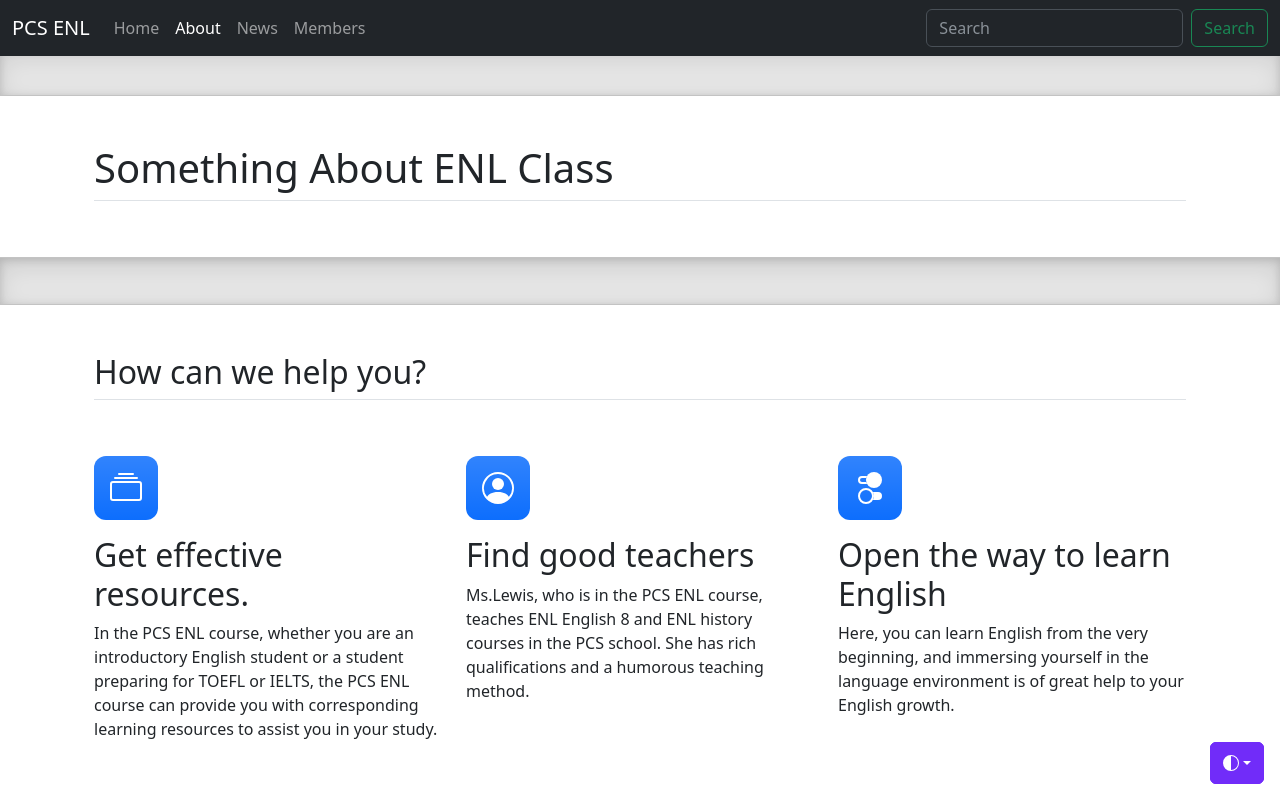
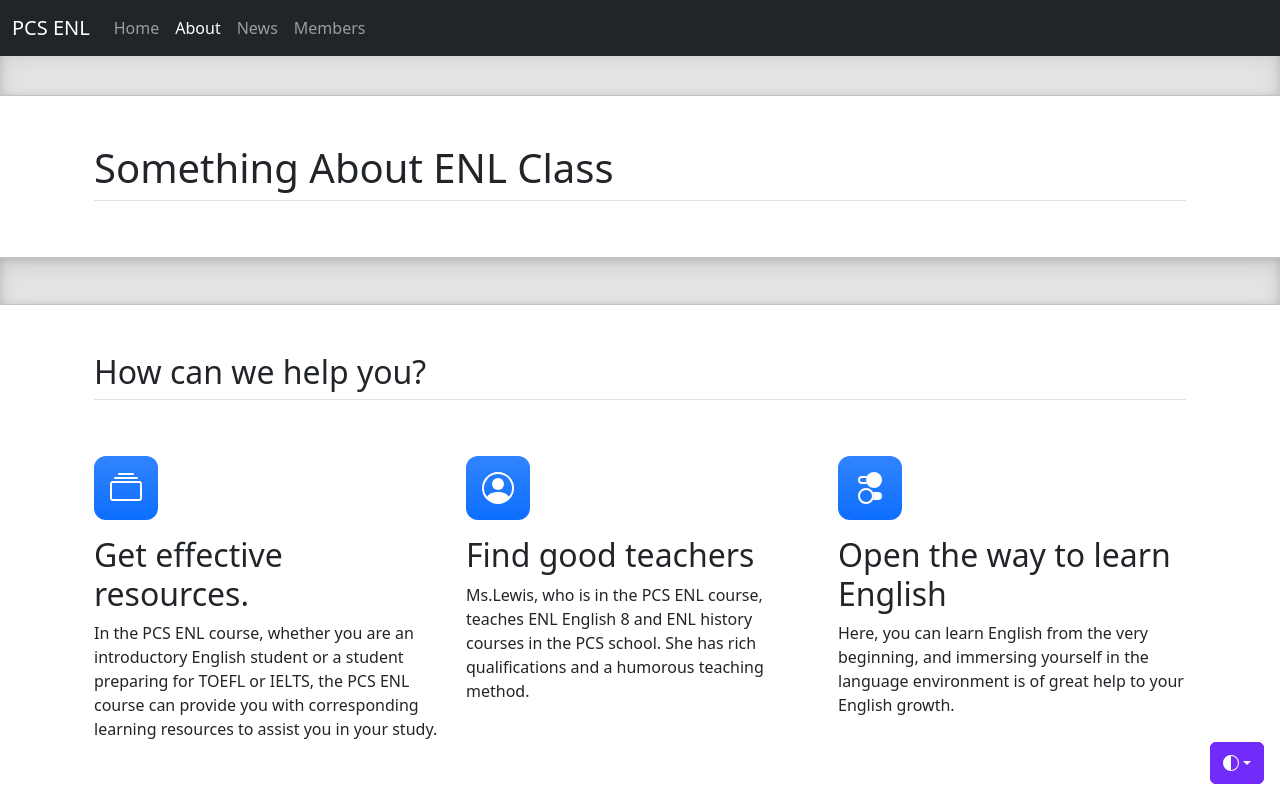
Before and after one commit to XYPakaSama/ENL, a website: page about.html in a window 1280 px wide. Shown: the top 800 px of the page. Drawn offline with Linux system fonts and the light colour scheme; files that its build step writes are made by us from their sources; files whose address does not match are found by name.

Commit message:
about.html

```diff
--- a/about.html
+++ b/about.html
@@ -226,17 +226,7 @@
                 <a class="nav-link" href="mem.html">Members</a>
               </li>
             </ul>
-            <form class="d-flex" role="search">
-              <input
-                class="form-control me-2"
-                type="search"
-                placeholder="Search"
-                aria-label="Search"
-              />
-              <button class="btn btn-outline-success" type="submit">
-                Search
-              </button>
-            </form>
+            -
           </div>
         </div>
       </nav>
```
